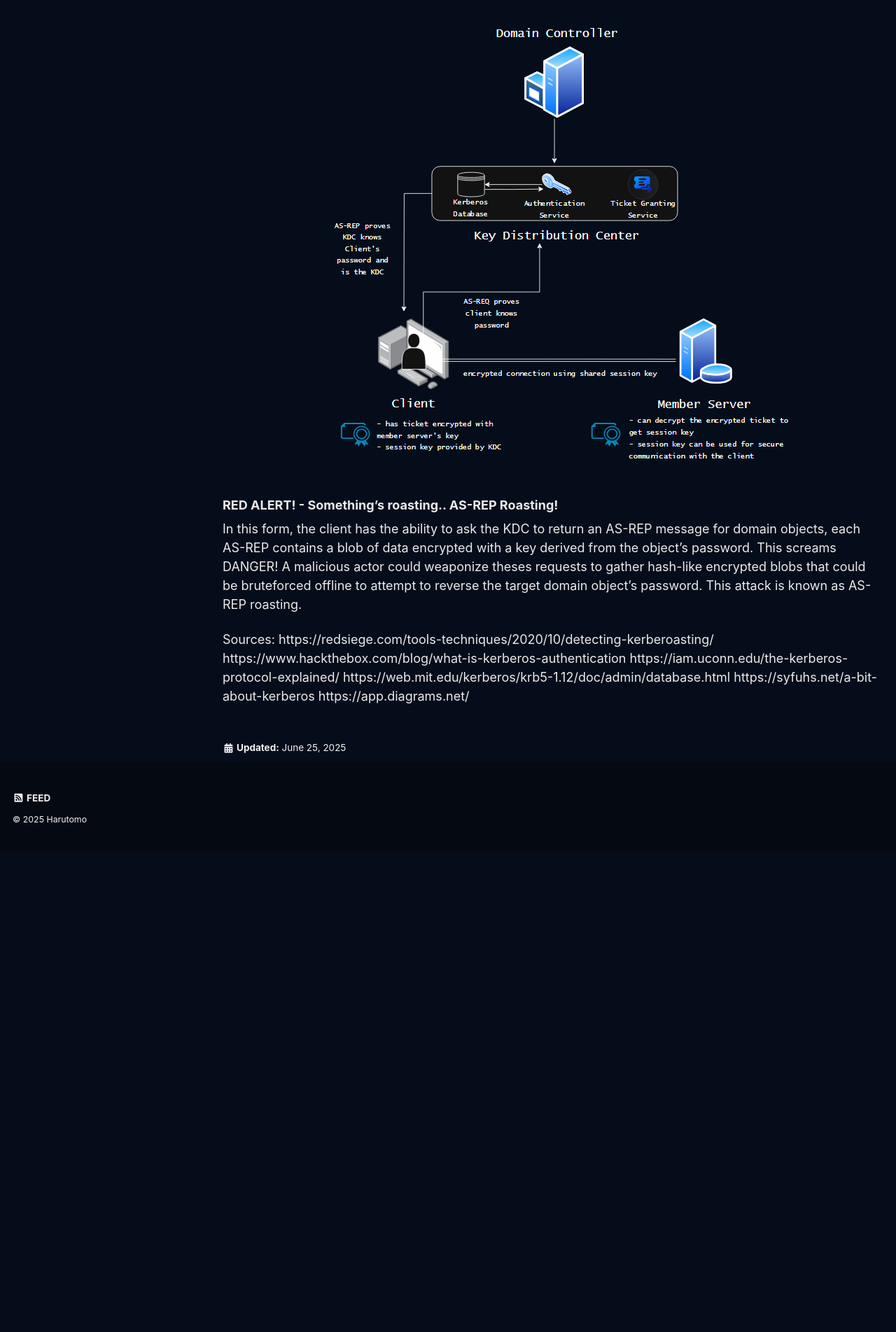
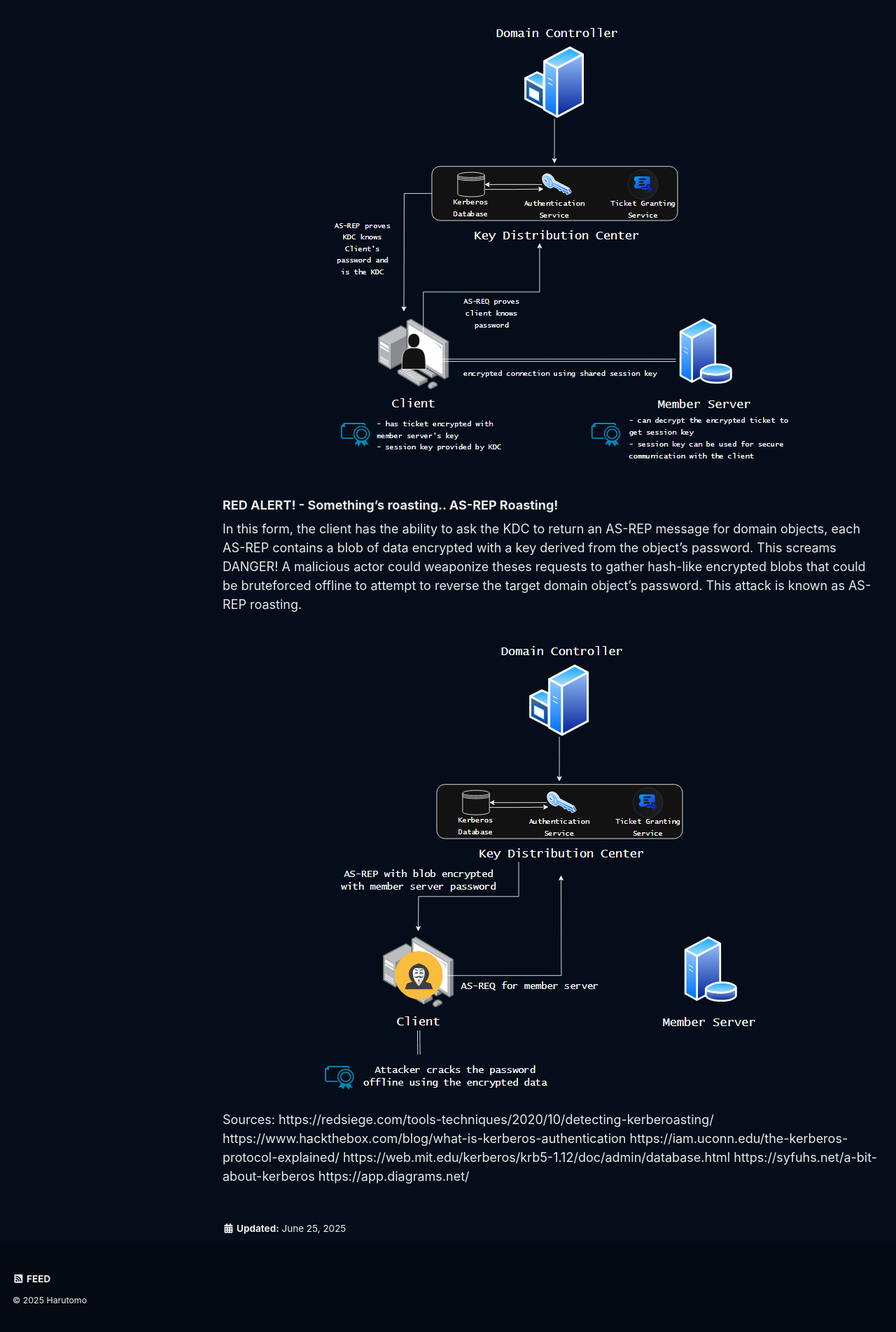
Before and after one commit to harutomo-jp/harutomo-jp.github.io, a Jekyll site: the page built from _posts/2025-06-23-Kerberoasting.md, in a window 1280 px wide. Shown: the part 3565-5468 px from the top of the page at 70% size. Built offline with Jekyll 4.4.1, drawn with Linux system fonts in a browser that asks for light colours; cached includes are drawn as plain includes; before the commit the page ends 4782 px from its top, so only the background shows below that.

Commit message:
Tue, Jul 1, 2025, 1:42 PM -04:00

```diff
--- a/_posts/2025-06-23-Kerberoasting.md
+++ b/_posts/2025-06-23-Kerberoasting.md
@@ -64,6 +64,9 @@
 
 In this form, the client has the ability to ask the KDC to return an AS-REP message for domain objects, each AS-REP contains a blob of data encrypted with a key derived from the object's password.  This screams DANGER!  A malicious actor could weaponize theses requests to gather hash-like encrypted blobs that could be bruteforced offline to attempt to reverse the target domain object's password.  This attack is known as AS-REP roasting.
 
+<p align="center">
+  <img src="/assets/images/Kerberoasting/asreproasting.png">
+</p>
 
 
 
```
Also changed, not shown: assets/images/Kerberoasting/asreproasting.png (added).
